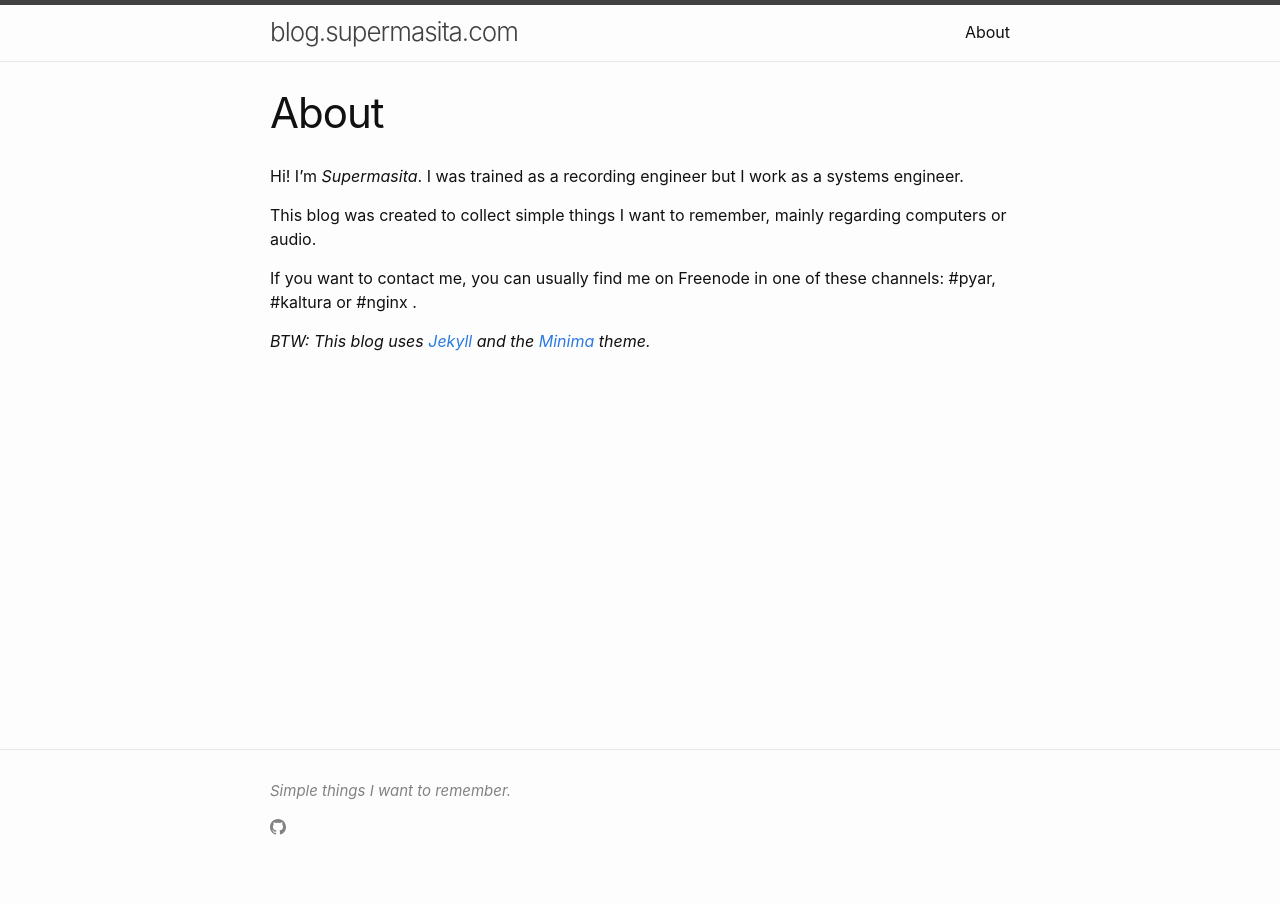
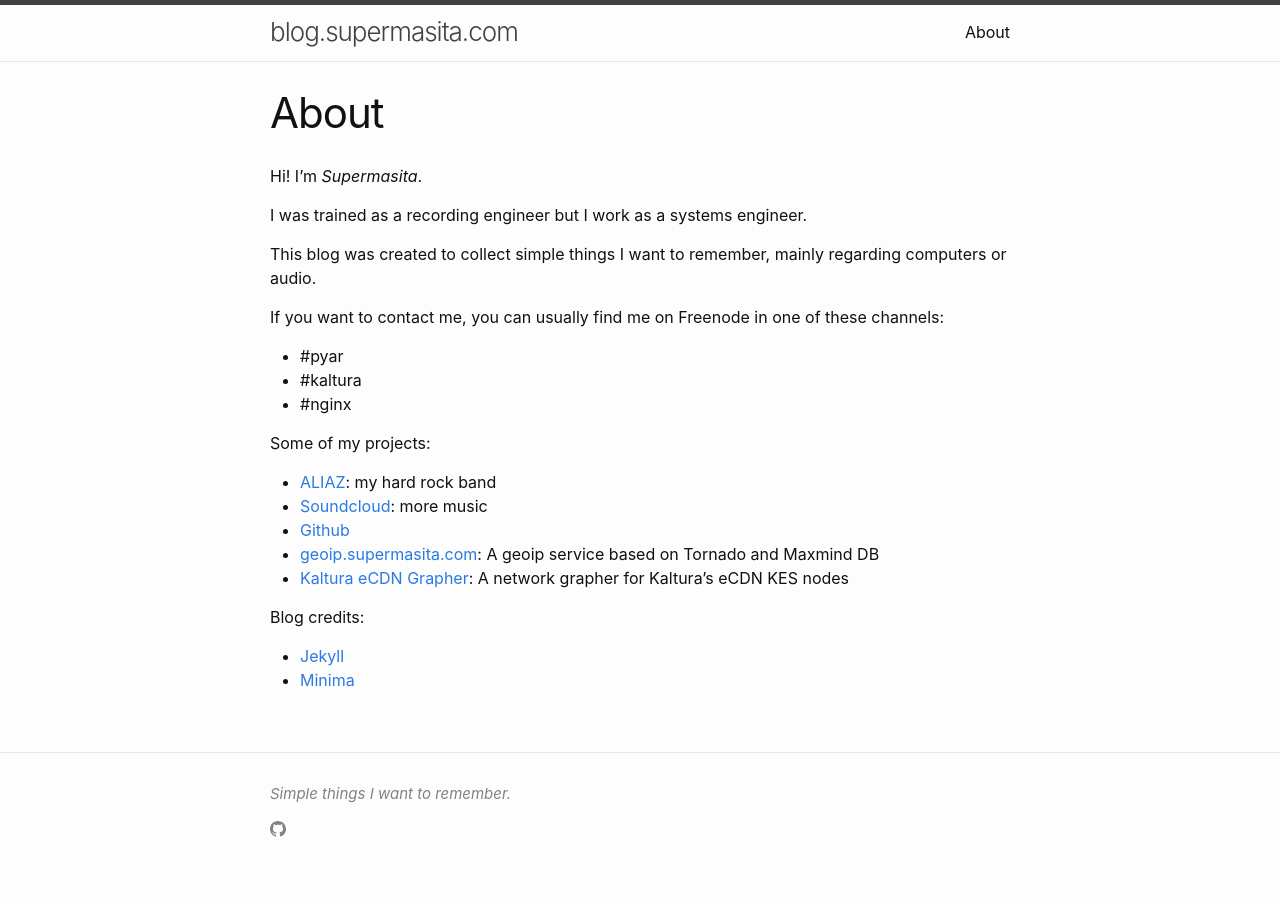
Before and after one commit to supermasita/blog.supermasita.com, a Jekyll site: the page built from about.md, in a window 1280 px wide. Built offline with Jekyll 4.4.1, drawn with Linux system fonts in a browser that asks for light colours.

Commit message:
Update about.md

```diff
--- a/about.md
+++ b/about.md
@@ -4,11 +4,25 @@
 permalink: /about/
 ---
 
-Hi! I'm _Supermasita_. I was trained as a recording engineer but I work as a systems engineer.
+Hi! I'm _Supermasita_.
+
+I was trained as a recording engineer but I work as a systems engineer.
 
 This blog was created to collect simple things I want to remember, mainly regarding computers or audio.
 
-If you want to contact me, you can usually find me on Freenode in one of these channels: #pyar, #kaltura or #nginx .
+If you want to contact me, you can usually find me on Freenode in one of these channels:
+* #pyar
+* #kaltura
+* #nginx
+
+Some of my projects:
+* [ALIAZ](http://aliaz.com.ar): my hard rock band
+* [Soundcloud](https://soundcloud.com/supermasita): more music
+* [Github](https://github.com/supermasita)
+* [geoip.supermasita.com](https://geoip.supermasita.com): A geoip service based on Tornado and Maxmind DB
+* [Kaltura eCDN Grapher](https://dev.supermasita.com/kaltura/keg): A network grapher for Kaltura's eCDN KES nodes
 
 
-_BTW: This blog uses [Jekyll](https://github.com/jekyll) and the [Minima](https://github.com/jekyll/minima) theme._
+Blog credits:
+* [Jekyll](https://github.com/jekyll)
+* [Minima](https://github.com/jekyll/minima)
```
